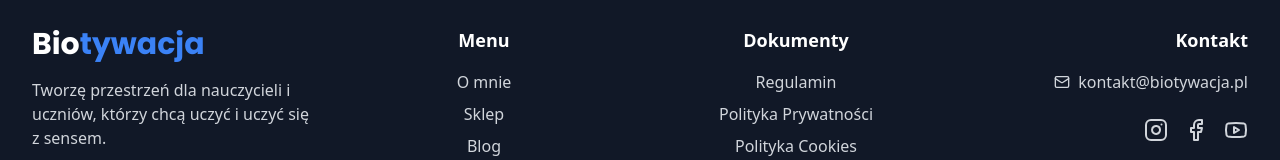
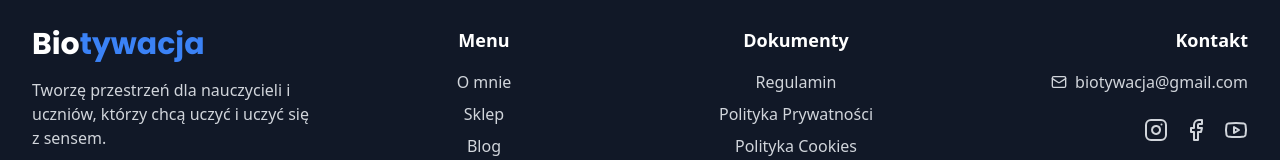
Before and after one commit to Quit3k/biotywacja, a Next.js app: page / in a window 1280 px wide. Shown: the part 3878-4038 px from the top of the page. Built offline with nearby package versions, Linux system fonts and the light colour scheme; no server answers.

Commit message:
mosia - poprawki

```diff
--- a/src/components/Footer.tsx
+++ b/src/components/Footer.tsx
@@ -71,7 +71,7 @@ const Footer = () => {
             <div className="space-y-2">
               <a href="mailto:kontakt@biotywacja.pl" className="flex items-center justify-center md:justify-end gap-2 hover:text-primary-400 transition-colors duration-200">
                 <Mail size={16} />
-                <span>kontakt@biotywacja.pl</span>
+                <span>biotywacja@gmail.com</span>
               </a>
             </div>
             <div className="flex gap-4 mt-6">
```
